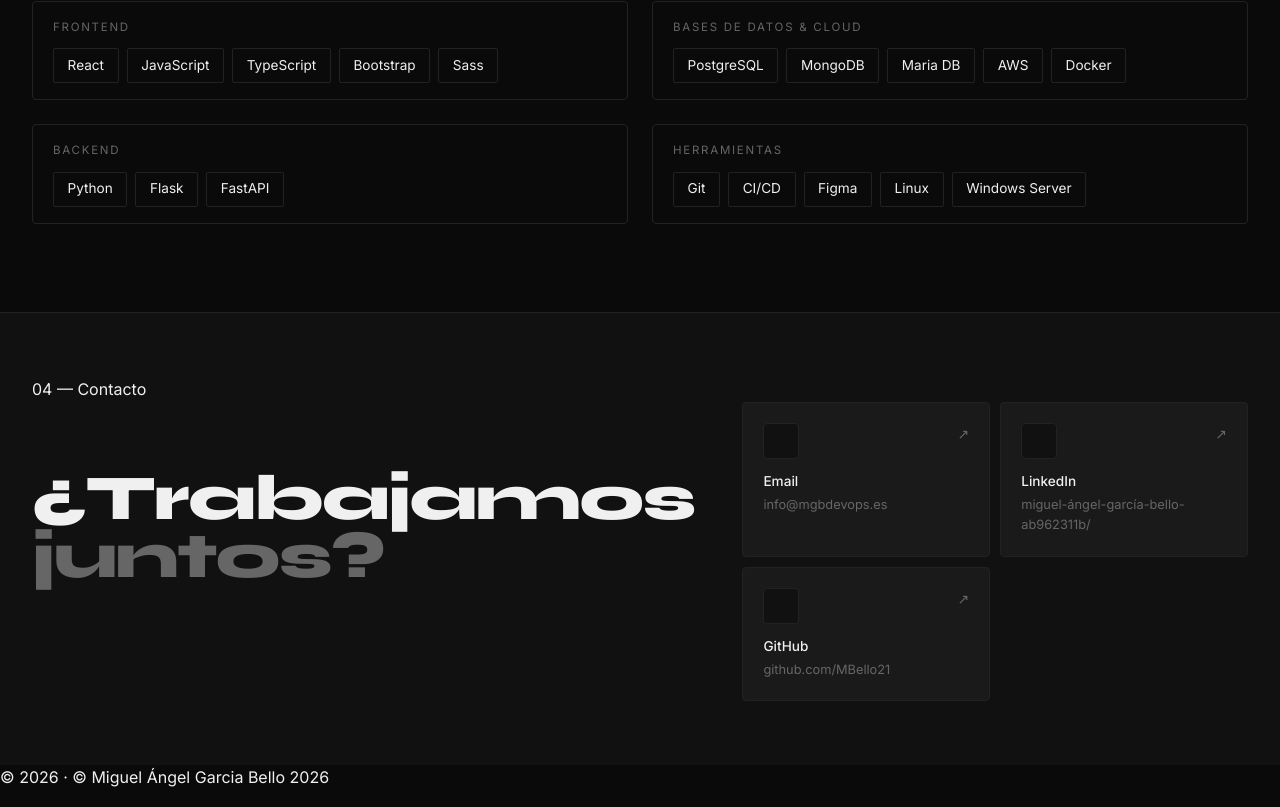
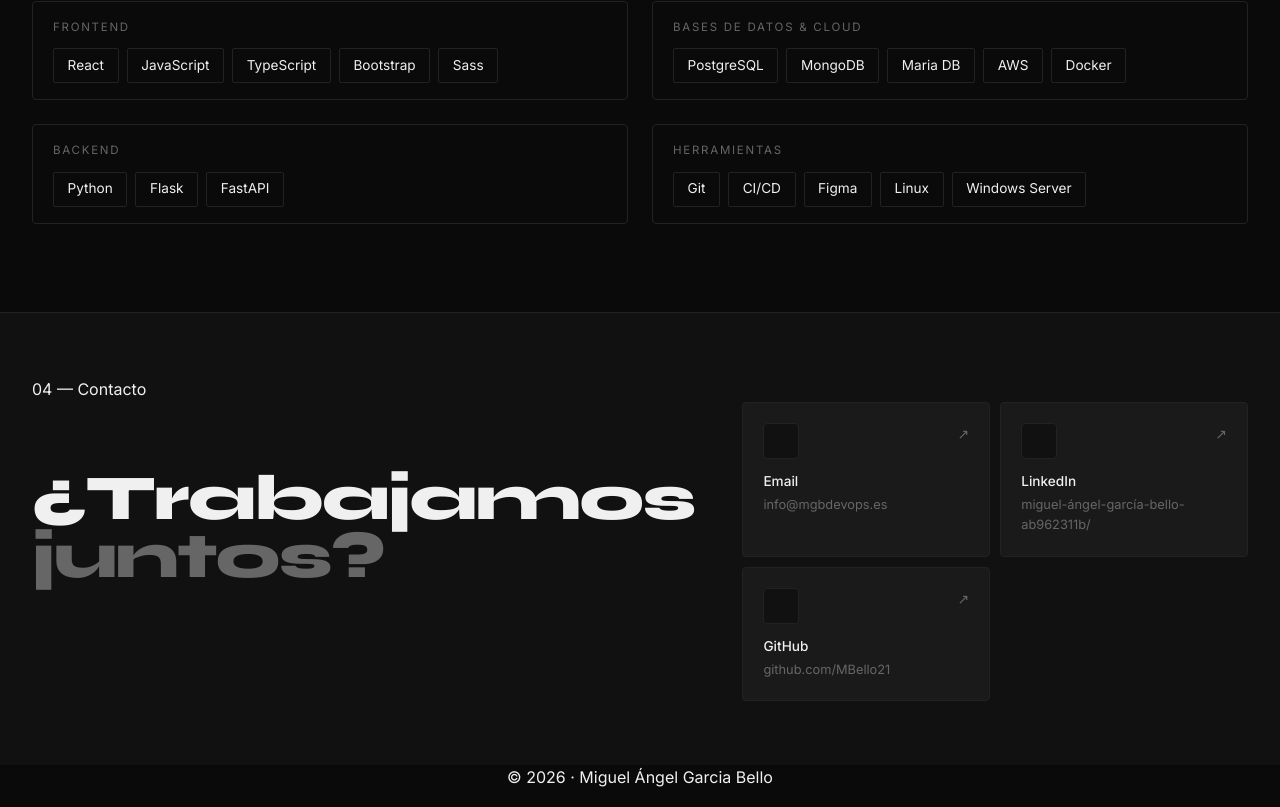
Before and after one commit to MBello21/portfolioMGB, a React (Vite) app: page / in a window 1280 px wide. Shown: the part 1974-2781 px from the top of the page. Built offline with nearby package versions, Linux system fonts and the light colour scheme.

Commit message:
fix/scrollTo01&02

```diff
--- a/src/components/footer/Footer.jsx
+++ b/src/components/footer/Footer.jsx
@@ -3,7 +3,7 @@ import { DATA } from "../../utils/data";
 export const Footer = () => {
     const d = DATA
   return (
-    <footer>
+    <footer className="text-center">
       <p>
         © {new Date().getFullYear()} · {d.footer}
       </p>
--- a/src/components/hero/Hero.jsx
+++ b/src/components/hero/Hero.jsx
@@ -2,7 +2,15 @@ import { DATA } from "../../utils/data";
 import './Hero.css'
 
 export const Hero = () => {
-    const d = DATA;
+  const d = DATA;
+
+  const scrollTo = (id)=>{
+    const element = document.getElementById(id);
+    if(element){
+      element.scrollIntoView({behavior:"smooth"})
+    }
+  }
+
   return (
     <section className="hero container">
       <div className="hero-grid-bg" />
--- a/src/utils/data.js
+++ b/src/utils/data.js
@@ -83,5 +83,5 @@ contact: [
 { label: "GitHub",     value: "github.com/MBello21",        url: "https://github.com/MBello21/" },
 ],
 
-footer: " © Miguel Ángel Garcia Bello 2026",
+footer: "Miguel Ángel Garcia Bello",
 };
```
